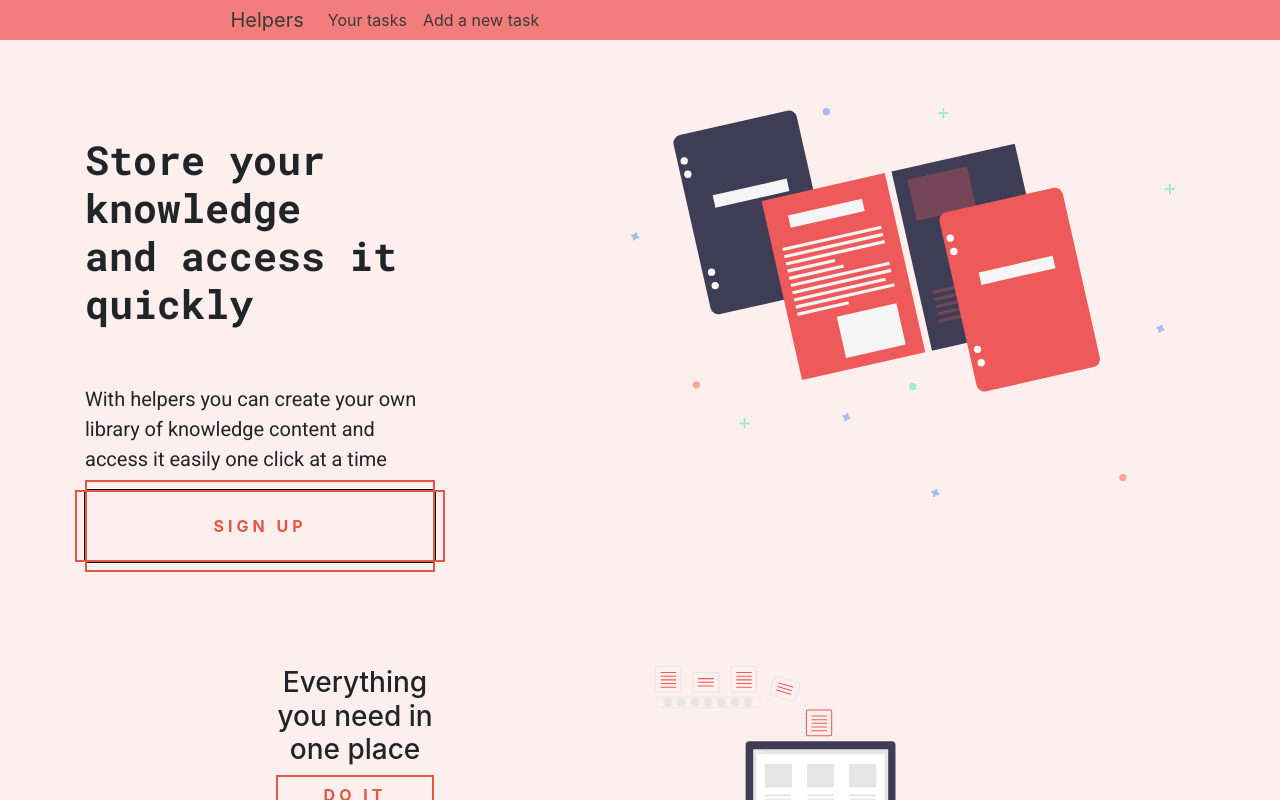
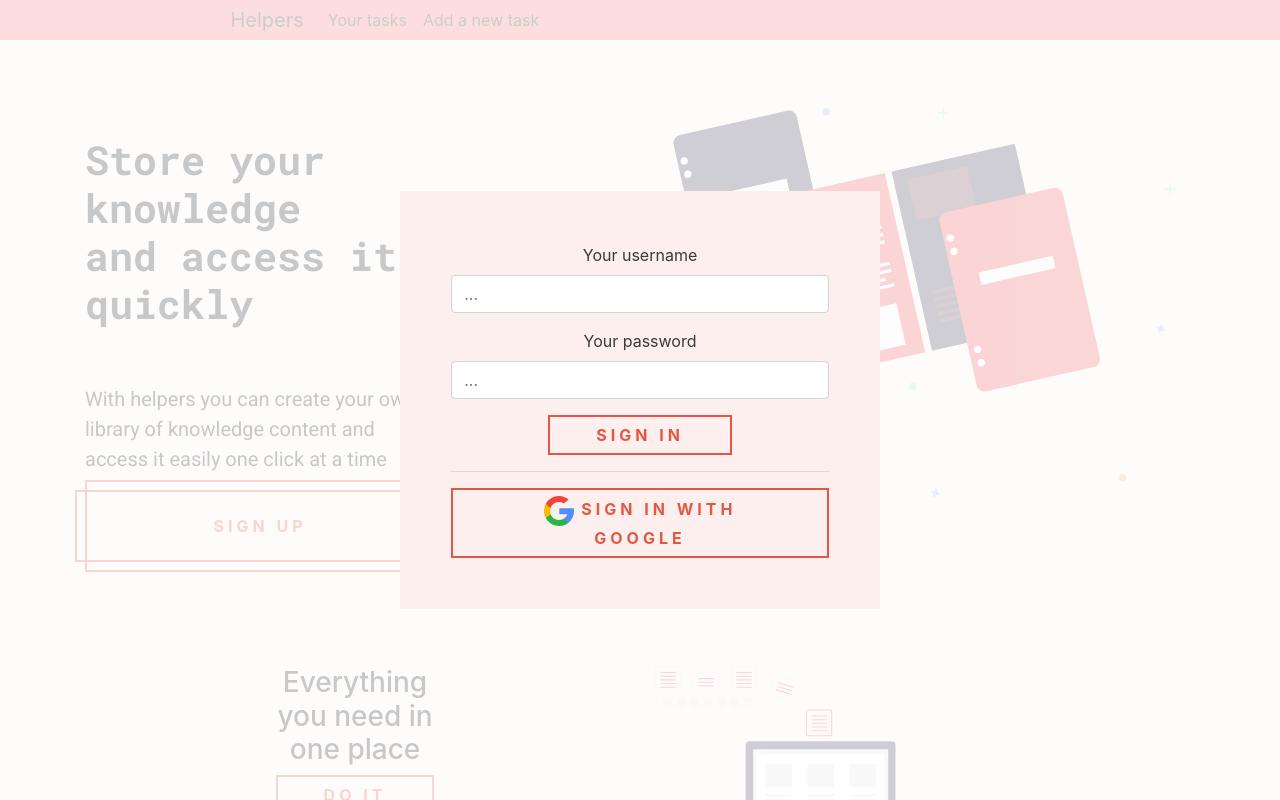
Before and after one commit to angelluishernandez/helpers, a React (Create React App) app: page / in a window 1280 px wide. Both pictures are taken after a click on the button "SIGN UP". Shown: the top 800 px of the page. Built offline with nearby package versions, Linux system fonts and the light colour scheme.

Commit message:
login modal setup _

```diff
--- a/package.json
+++ b/package.json
@@ -3,6 +3,8 @@
   "version": "0.1.0",
   "private": true,
   "dependencies": {
+    "@fortawesome/free-solid-svg-icons": "^5.13.0",
+    "@fortawesome/react-fontawesome": "^0.1.9",
     "@material-ui/core": "^4.9.13",
     "@material-ui/icons": "^4.9.1",
     "@testing-library/jest-dom": "^4.2.4",
@@ -13,6 +15,7 @@
     "react": "^16.13.1",
     "react-bootstrap": "^1.0.1",
     "react-dom": "^16.13.1",
+    "react-modal": "^3.11.2",
     "react-router-dom": "^5.1.2",
     "react-scripts": "3.4.1"
   },
--- a/public/index.html
+++ b/public/index.html
@@ -14,6 +14,10 @@
 		<link
 			href="https://fonts.googleapis.com/css?family=Roboto+Mono:700&display=swap"
 			rel="stylesheet"
+		/>
+		<link
+			rel="stylesheet"
+			href="path/to/font-awesome/css/font-awesome.min.css"
 		/>
 		<meta name="viewport" content="width=device-width, initial-scale=1" />
 		<meta name="theme-color" content="#000000" />
--- a/src/components/dashboard/DashBoardCard.js
+++ b/src/components/dashboard/DashBoardCard.js
@@ -43,7 +43,7 @@ const DashboardCard = ({ image, title, body, action }) => {
 					component="img"
 				/>
 				<Typography
-					variant="title"
+					variant="h3"
 					component="h3"
 					className={`card-typography ${classes.title} mt-3`}
 				>
@@ -51,7 +51,7 @@ const DashboardCard = ({ image, title, body, action }) => {
 				</Typography>
 				<CardContent>
 					<Typography
-						variant="body"
+						variant="body1"
 						component="p"
 						className={`card-typography ${classes.body} mt-3`}
 					>
--- a/src/components/dashboard/MainContainer.js
+++ b/src/components/dashboard/MainContainer.js
@@ -1,8 +1,20 @@
-import React from "react";
+import React, { useState } from "react";
 import Paper from "@material-ui/core/Paper";
+
+import LoginModal from "../login/LoginModal";
 const MainContainer = ({ useStyles }) => {
-	const classes = useStyles();
+	const [modalIsOpen, setIsOpen] = useState(false);
+
+	function openModal() {
+		setIsOpen(true);
+	}
+	function closeModal() {
+		setIsOpen(false);
+	}
+
 	return (
+		<div>
+			<LoginModal closeModal={closeModal} modalIsOpen={modalIsOpen} />
 			<div className="row">
 				<div className="main-container__container col-md-4 mt-5">
 					<h3 className="main-container__title">
@@ -10,19 +22,20 @@ const MainContainer = ({ useStyles }) => {
 						and access it quickly
 					</h3>
 					<p className="mt-5 main-container__body">
-					With helpers you can create your own library of knowledge content and
-					access it easily one click at a time
+						With helpers you can create your own library of knowledge content
+						and access it easily one click at a time
 					</p>
-				<button className="main-btn">
+					<button className="main-btn" onClick={() => openModal()}>
 						Sign up
-					<div class="main-btn__horizontal"></div>
-					<div class="main-btn__vertical"></div>
+						<div className="main-btn__horizontal"></div>
+						<div className="main-btn__vertical"></div>
 					</button>
 				</div>
 				<div className="main-container__container col-md-8">
 					<img src="main-container.svg" alt="main-container" />
 				</div>
 			</div>
+		</div>
 	);
 };
 
--- /dev/null
+++ b/src/components/login/Login.js
@@ -0,0 +1,65 @@
+import React, { useState } from "react";
+
+const Login = () => {
+	const [username, setUsername] = useState("");
+	const [password, setPassword] = useState("");
+	const [user, setUser] = useState({});
+
+	const onUsernameChange = (e) => setUsername(e.target.value);
+	const onPasswordChange = (e) => setPassword(e.target.value);
+
+	const onSubmit = (e) => {
+		e.preventDefault();
+		setUser({
+			username,
+			password,
+		});
+		setUsername();
+		setPassword();
+		console.log(user);
+	};
+
+	return (
+		<div className="Login">
+			<form action="post" onSubmit={(e) => onSubmit(e)}>
+				<div className="form-group">
+					<label htmlFor="name" className="Login__input">
+						Your username
+					</label>
+					<input
+						className="form-control"
+						type="text"
+						value={username}
+						placeholder="..."
+						onChange={(e) => onUsernameChange(e)}
+					/>
+				</div>
+				<div className="form-group">
+					<label htmlFor="password" className="Login__input">
+						Your password
+					</label>
+					<input
+						className="form-control"
+						type="password"
+						value={password}
+						placeholder="..."
+						onChange={(e) => onPasswordChange(e)}
+					/>
+				</div>
+
+				<button className="button" type="submit">
+					Sign in
+				</button>
+			</form>
+			<hr />
+			<div>
+				<button className="button">
+					<img src="google.svg" alt="google" className="social-login " />{" "}
+					<span> </span> Sign in with Google
+				</button>
+			</div>
+		</div>
+	);
+};
+
+export default Login;
--- /dev/null
+++ b/src/components/login/LoginModal.js
@@ -0,0 +1,20 @@
+import React, { useState } from "react";
+import Modal from "react-modal";
+import Login from "./Login";
+
+const LoginModal = ({ modalIsOpen, closeModal }) => {
+	return (
+		<Modal
+			className="LoginModal"
+			isOpen={modalIsOpen}
+			contentLabel="Login"
+			ariaHideApp={false}
+			onRequestClose={() => closeModal()}
+			closeTimeoutMS={200}
+		>
+			<Login />
+		</Modal>
+	);
+};
+
+export default LoginModal;
--- /dev/null
+++ b/src/styles/components/Login.scss
@@ -0,0 +1,33 @@
+.LoginModal{
+  background: $main-background;
+  color:$title-color;
+  max-width: 30rem;
+  outline: none;
+  padding: 3.2rem;
+  text-align: center;
+
+}
+
+.Login__name{
+
+}
+
+
+
+.ReactModalPortal .ReactModal__Overlay{
+  display: flex;
+  justify-content: center;
+  align-items: center;
+  transition: opacity 200ms ease-in-out;
+}
+
+.ReactModalPortal .ReactModal__Overlay--after-open{
+  opacity: 1;
+}
+.ReactModalPortal .ReactModal__Overlay--before-close{
+  opacity: 0;
+}
+
+.social-login{
+  height: 30px;
+}
--- a/src/styles/styles.scss
+++ b/src/styles/styles.scss
@@ -4,3 +4,4 @@
 @import "./components//Dashboard";
 @import "./components/buttons";
 @import "./components/ActionCall";
+@import "./components/Login"
```
Also changed, not shown: public/google.svg (added), 1 other file (tests, documents, lock files or other folders). Lines whose indentation alone changed are shown as unchanged.
